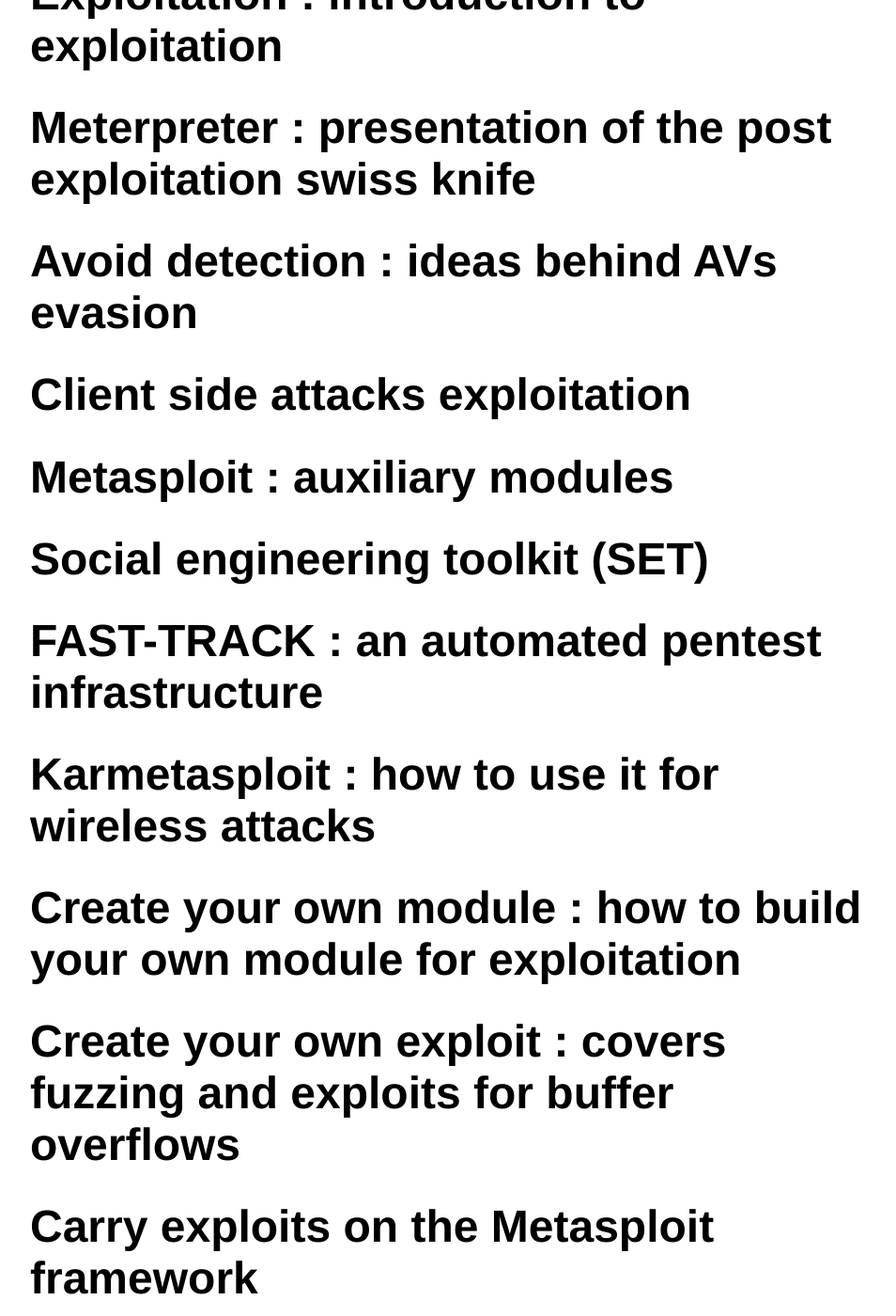
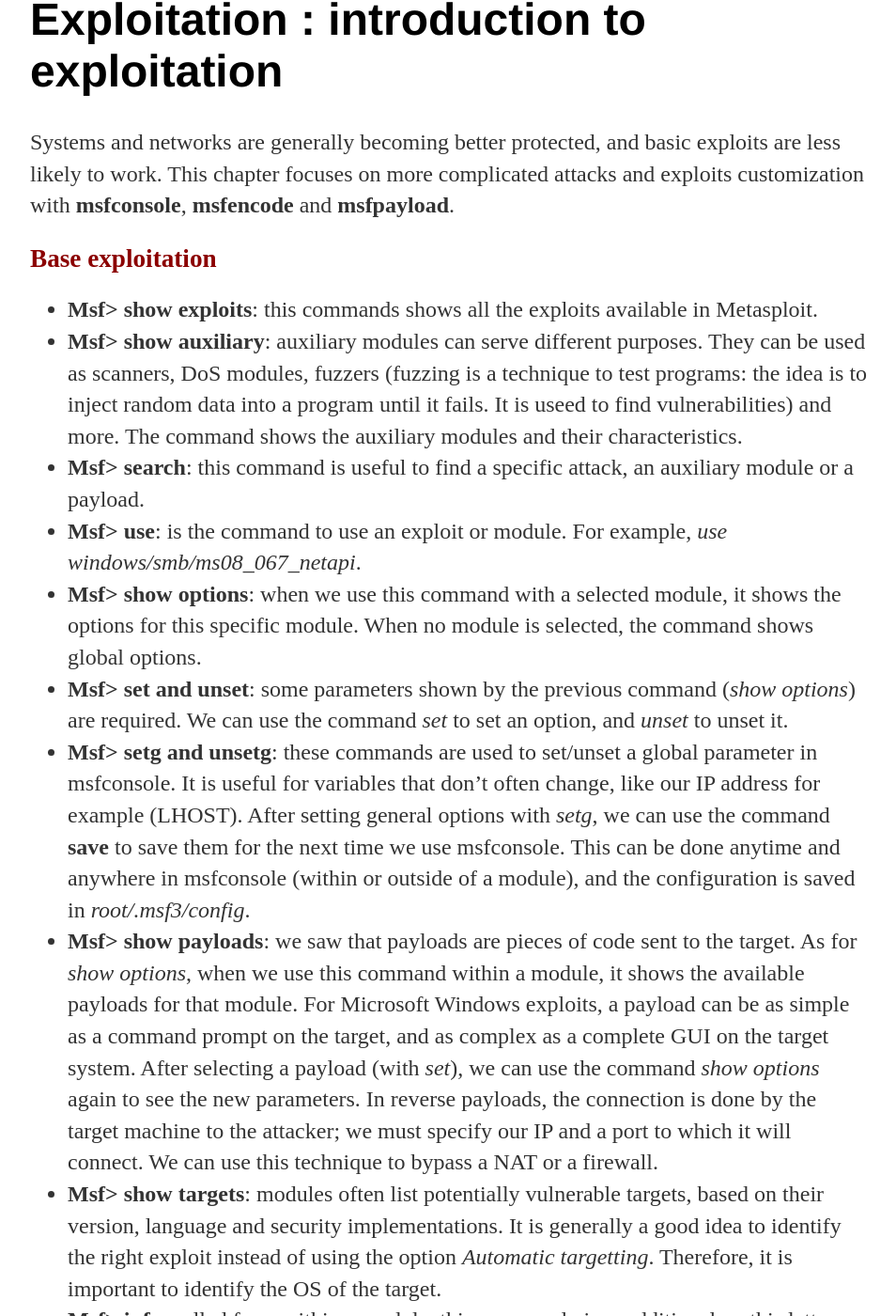
Before and after one commit to jsom1/jsom1.github.io, a Jekyll site: the page built from _summaries/metasploit.md, in a window 1280 px wide and 1400 px high, scrolled down 9465 px. Shown: the whole window at 94% size, without its empty margins (160-1114 px from the left). Built offline with Jekyll 4.4.1, drawn with Linux system fonts in a browser that asks for light colours; our own code applies the rules of GitHub Pages for plain Markdown files; some of the changed text lies outside the part shown.

Commit message:
Update metasploit.md

```diff
--- a/_summaries/metasploit.md
+++ b/_summaries/metasploit.md
@@ -169,6 +169,23 @@
 
 # Exploitation : introduction to exploitation
 
+Systems and networks are generally becoming better protected, and basic exploits are less likely to work. This chapter focuses on more complicated attacks and exploits customization with **msfconsole**, **msfencode** and **msfpayload**.
+
+## Base exploitation
+{:style="color:DarkRed; font-size: 170%;"}
+
+- **Msf> show exploits**: this commands shows all the exploits available in Metasploit.
+- **Msf> show auxiliary**: auxiliary modules can serve different purposes. They can be used as scanners, DoS modules, fuzzers (fuzzing is a technique to test programs: the idea is to inject random data into a program until it fails. It is useed to find vulnerabilities) and more. The command shows the auxiliary modules and their characteristics.
+- **Msf> search**: this command is useful to find a specific attack, an auxiliary module or a payload.
+- **Msf> use**: is the command to use an exploit or module. For example, *use windows/smb/ms08_067_netapi*.
+- **Msf> show options**: when we use this command with a selected module, it shows the options for this specific module. When no module is selected, the command shows global options.
+- **Msf> set and unset**: some parameters shown by the previous command (*show options*) are required. We can use the command *set* to set an option, and *unset* to unset it.
+- **Msf> setg and unsetg**: these commands are used to set/unset a global parameter in msfconsole. It is useful for variables that don't often change, like our IP address for example (LHOST). After setting general options with *setg*, we can use the command **save** to save them for the next time we use msfconsole. This can be done anytime and anywhere in msfconsole (within or outside of a module), and the configuration is saved in *root/.msf3/config*.
+- **Msf> show payloads**: we saw that payloads are pieces of code sent to the target. As for *show options*, when we use this command within a module, it shows the available payloads for that module. For Microsoft Windows exploits, a payload can be as simple as a command prompt on the target, and as complex as a complete GUI on the target system. After selecting a payload (with *set*), we can use the command *show options* again to see the new parameters. In reverse payloads, the connection is done by the target machine to the attacker; we must specify our IP and a port to which it will connect. We can use this technique to bypass a NAT or a firewall.
+- **Msf> show targets**: modules often list potentially vulnerable targets, based on their version, language and security implementations. It is generally a good idea to identify the right exploit instead of using the option *Automatic targetting*. Therefore, it is important to identify the OS of the target.
+- **Msf> info**: called from within a module, this command gives additional on this latter. We can also use this command outside of a module, followed by the name of a module.
+
+
 # Meterpreter : presentation of the post exploitation swiss knife
 
 # Avoid detection : ideas behind AVs evasion
```
